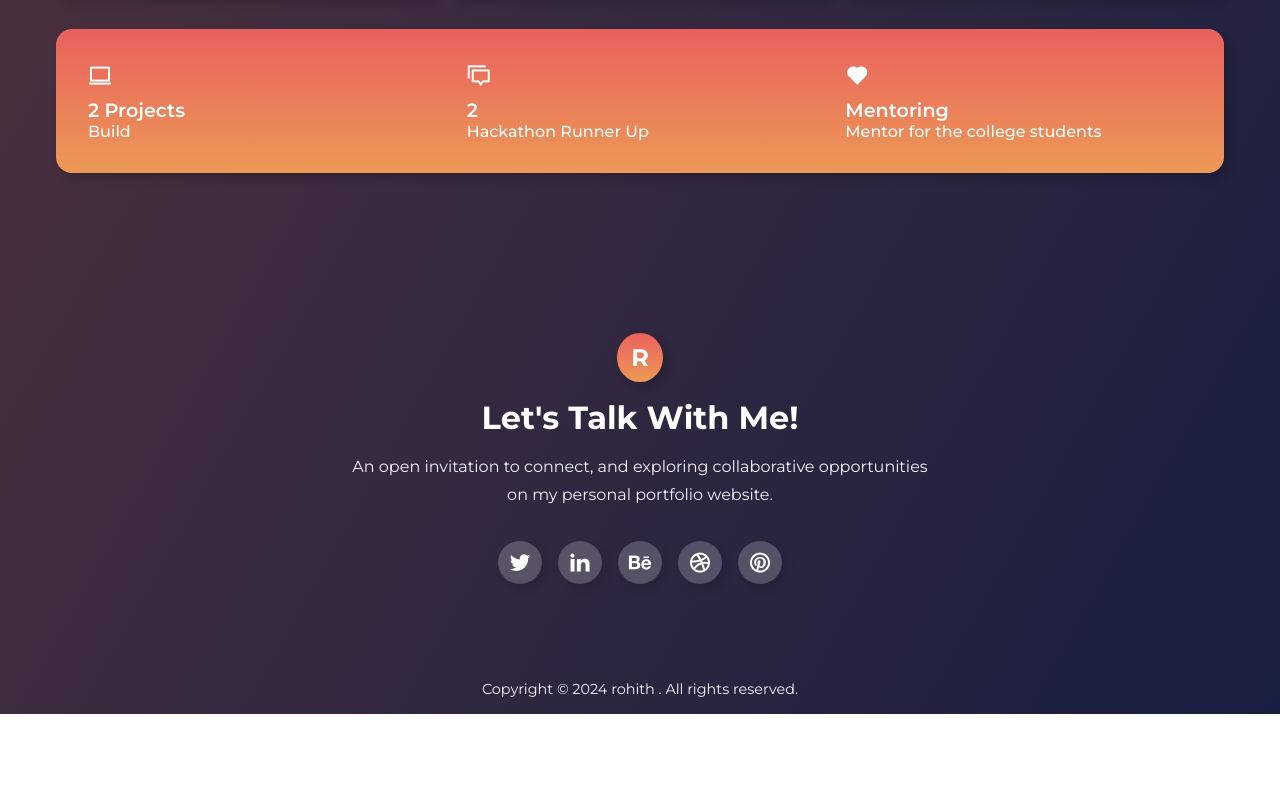
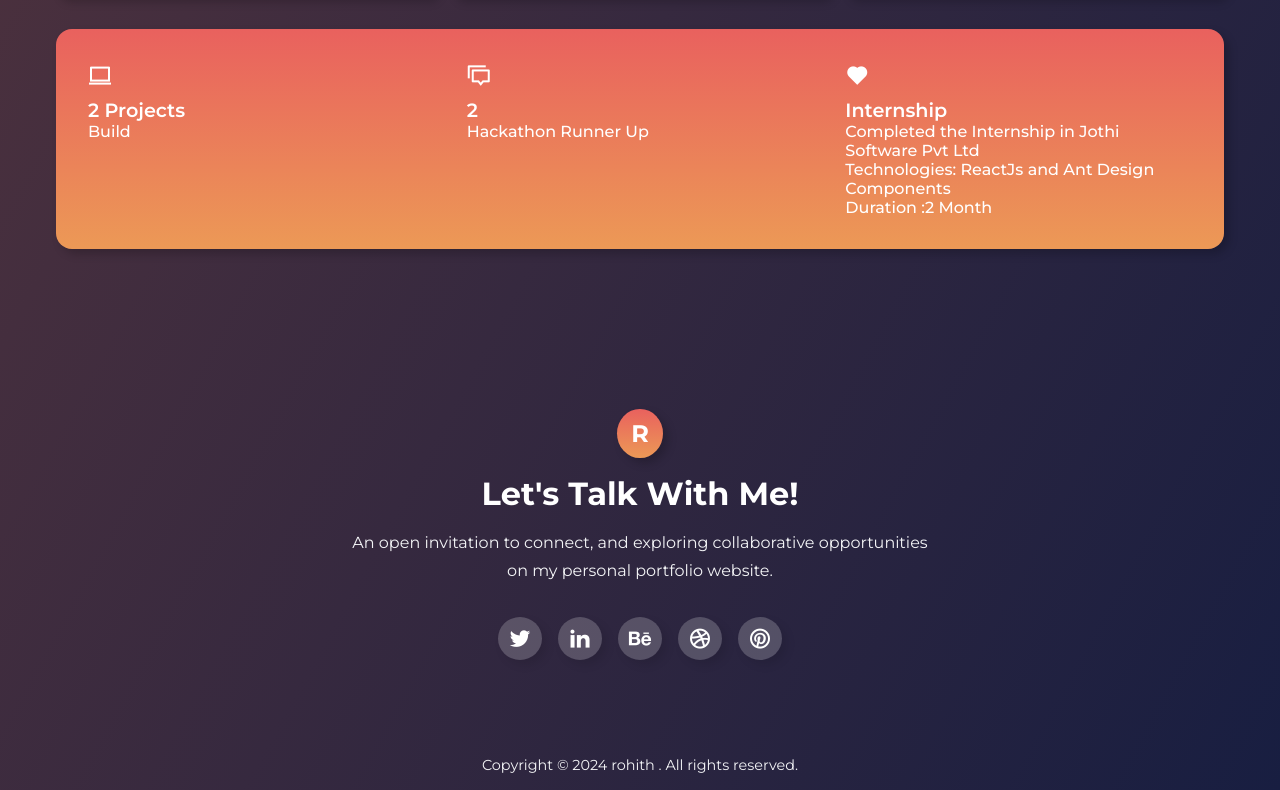
Before and after one commit to RohithTheDev/Personal-Portfolio, a plain HTML site: page index.html in a window 1280 px wide. Shown: the part 1550-2340 px from the top of the page. Before the commit the page ends 2264 px from the top, so only its background shows below. Drawn offline with nearby package versions, Linux system fonts and the light colour scheme.

Commit message:
Update index.html

```diff
--- a/index.html
+++ b/index.html
@@ -109,8 +109,10 @@
         </div>
         <div class="portfolio__banner__card">
           <span><i class="ri-heart-fill"></i></span>
-          <h4>Mentoring</h4>
-          <p>Mentor for the college students</p>
+          <h4>Internship</h4>
+          <p>Completed the Internship in Jothi Software Pvt Ltd</p>
+          <p>Technologies: ReactJs and Ant Design Components</p>
+          <p>Duration :2 Month</p>
         </div>
       </div>
     </section>
```
